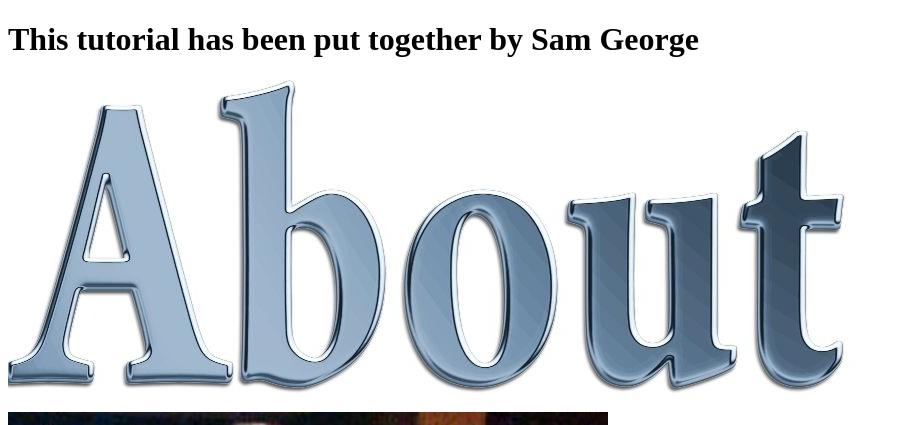
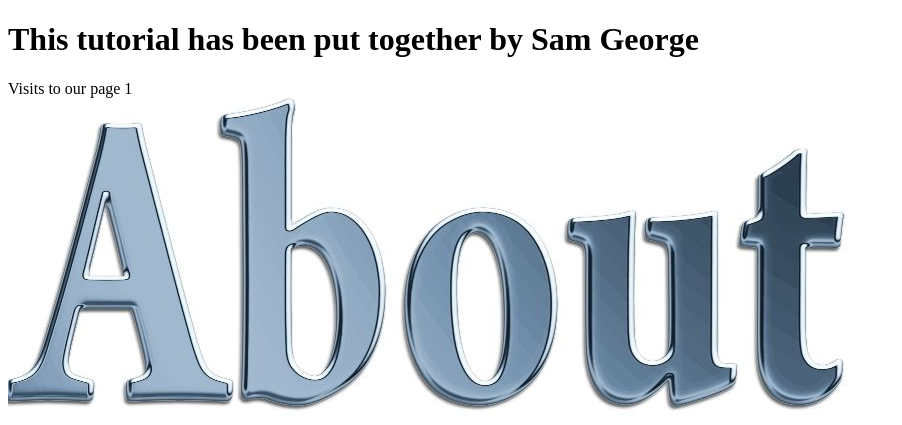
Before and after one commit to SamJGeo/tango_with_django_project, a Django app: page /rango/about/ in a window 1280 px wide. Shown: the top 425 px of the page, without its empty margins (0-902 px from the left). Run offline with Django 3.2, Linux system fonts and the light colour scheme; data comes from the database, SQL or seed files in the repository; both versions use the stored data as it was after the commit.

Commit message:
end of chapter 10

```diff
--- a/rango/views.py
+++ b/rango/views.py
@@ -5,20 +5,38 @@ from rango.forms import CategoryForm, PageForm, UserForm, UserProfileForm
 from django.contrib.auth import authenticate, login, logout
 from django.core.urlresolvers import reverse
 from django.contrib.auth.decorators import login_required
+from datetime import datetime
 
 
 
 def index(request):
+    request.session.set_test_cookie()
     category_list = Category.objects.order_by('-likes')[:5]
     page_list = Page.objects.order_by('-views')[:5]
     context_dict = {'categories': category_list,'pages':page_list}
 
-    return render(request,'rango/index.html',context_dict)
+    visitor_cookie_handler(request)
+    context_dict['visits'] = request.session['visits']
+    response = render(request, 'rango/index.html', context=context_dict)
+
+
+    return response
 
 
 def about(request):
+    if request.session.test_cookie_worked():
+        print("TEST COOKIE WORKED!")
+        request.session.delete_test_cookie()
+
     context_dict = {}
-    return render(request,'rango/about.html',context=context_dict)
+
+    visitor_cookie_handler(request)
+    context_dict['visits'] = request.session['visits']
+
+
+    response = render(request, 'rango/about.html', context_dict)
+
+    return response
 
 
 def show_category(request, category_name_slug):
@@ -147,3 +165,26 @@ def user_logout(request):
     logout(request)
     #return to homepage
     return HttpResponseRedirect(reverse('index'))
+
+
+def get_server_side_cookie(request, cookie, default_val=None):
+    val = request.session.get(cookie)
+    if not val:
+        val = default_val
+    return val
+
+
+def visitor_cookie_handler(request):
+    visits = int(get_server_side_cookie(request, 'visits', '1'))
+    last_visit_cookie = get_server_side_cookie(request,'last_visit',
+    str(datetime.now()))
+    last_visit_time = datetime.strptime(last_visit_cookie[:-7],'%Y-%m-%d %H:%M:%S')
+
+    if (datetime.now() - last_visit_time).days > 0:
+        visits = visits + 1
+        request.session['last_visit'] = str(datetime.now())
+    else:
+        visits = 1
+        request.session['last_visit'] = last_visit_cookie
+
+    request.session['visits'] = visits
--- a/tango_with_django_project/settings.py
+++ b/tango_with_django_project/settings.py
@@ -30,6 +30,8 @@ MEDIA_ROOT = MEDIA_DIR
 MEDIA_URL = '/media/'
 
 LOGIN_URL = '/rango/login/'
+
+SESSION_EXPIRE_AT_BROWSER_CLOSE = True
 
 
 
--- a/templates/rango/about.html
+++ b/templates/rango/about.html
@@ -10,8 +10,10 @@
 
 
 	{% block body_block %}
-		<h1> This tutorial has been put together by Sam George </h1>
-
+		<div>
+			<h1> This tutorial has been put together by Sam George </h1>
+			Visits to our page {{visits}}
+		</div>
 		<div>
 
 			<img src="{% static 'images/about.jpg' %}" alt="About" />
```
Also changed, not shown: db.sqlite3.
